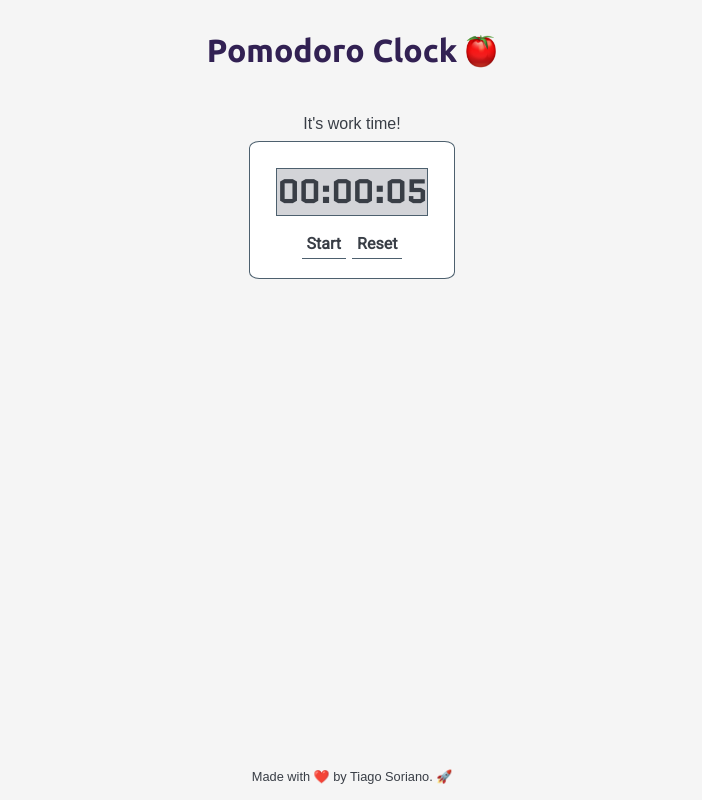
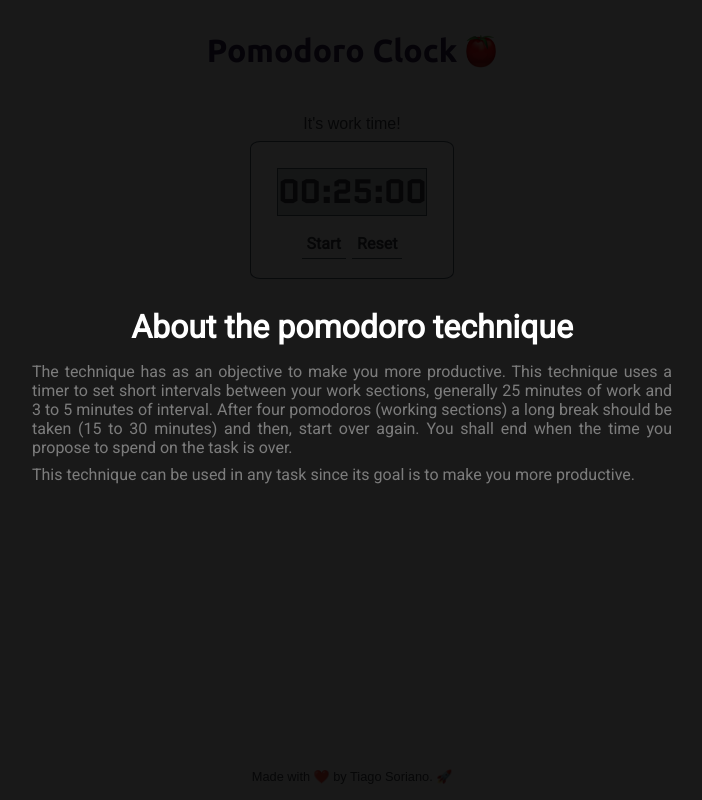
Before and after one commit to tiago-web/Pomodoro-Clock, a React (Create React App) app: page / in a window 1280 px wide. Shown: the whole page, without its empty margins (288-990 px from the left). Built offline with nearby package versions, Linux system fonts and the light colour scheme.

Commit message:
Remove uifx dependency and start about-modal

```diff
--- a/package.json
+++ b/package.json
@@ -8,8 +8,8 @@
     "@testing-library/user-event": "^7.2.1",
     "react": "^16.13.1",
     "react-dom": "^16.13.1",
-    "react-scripts": "3.4.1",
-    "uifx": "^2.0.7"
+    "react-modal": "^3.11.2",
+    "react-scripts": "3.4.1"
   },
   "scripts": {
     "start": "react-scripts start",
--- a/src/App.css
+++ b/src/App.css
@@ -1,7 +1,7 @@
 :root {
-	--primary-color: #34cb79;
 	--title-color: #322153;
 	--text-color: #393e46;
+	--modal-color: #7c7c7c;
 }
 
 .App {
--- a/src/App.js
+++ b/src/App.js
@@ -2,6 +2,7 @@ import React, { useState, useEffect } from "react";
 import Clock from "./components/Clock/index";
 import Header from "./components/Header/index";
 import Footer from "./components/Footer/index";
+import AboutModal from "./components/Modal/index";
 
 import "./App.css";
 
@@ -10,9 +11,9 @@ const App = () => {
 	const [breakTime, setBreakTime] = useState(false);
 	const [workStatus, setWorkStatus] = useState("It's work time!");
 	const [intervals, setIntervals] = useState({
-		smallBreak: 2,
-		bigBreak: 10,
-		workTime: 5,
+		workTime: 1500,
+		smallBreak: 300,
+		bigBreak: 1800,
 	});
 
 	useEffect(() => {
@@ -36,6 +37,7 @@ const App = () => {
 	return (
 		<div className="App">
 			<Header workStatus={workStatus} />
+			<AboutModal />
 			<Clock
 				setPomodoroCount={setPomodoroCount}
 				setBreakTime={setBreakTime}
--- a/src/components/Clock/styles.css
+++ b/src/components/Clock/styles.css
@@ -2,6 +2,15 @@
 	display: flex;
 	justify-content: center;
 }
+
+#clock .container {
+	background-color: #ffffff;
+	border-radius: 5%;
+	border: 1px solid #4d606e;
+	padding: 16px;
+	margin: 8px;
+}
+
 #clock .time {
 	background-color: #d3d4d8;
 	border: 1px solid #4d606e;
@@ -9,7 +18,6 @@
 }
 
 #clock h1 {
-	font-size: 32px;
 	font-family: "Quantico", sans-serif;
 }
 
@@ -34,11 +42,3 @@
 #clock button:focus {
 	outline: none;
 }
-
-#clock .container {
-	background-color: #ffffff;
-	border-radius: 5%;
-	border: 1px solid #4d606e;
-	padding: 16px;
-	margin: 8px;
-}
--- /dev/null
+++ b/src/components/Modal/index.js
@@ -0,0 +1,49 @@
+import React, { useState } from "react";
+import Modal from "react-modal";
+
+import "./styles.css";
+
+const customStyles = {
+	content: {
+		top: "50%",
+		left: "50%",
+		right: "auto",
+		bottom: "auto",
+		marginRight: "-50%",
+		transform: "translate(-50%, -50%)",
+	},
+};
+
+const AboutModal = () => {
+	const [modalIsOpen, setIsOpen] = useState(true);
+
+	return (
+		<Modal
+			isOpen={modalIsOpen}
+			style={customStyles}
+			overlayClassName="about-modal-overlay"
+			className="about-modal"
+			shouldFocusAfterRender={false}
+			contentLabel="Cadastro concluído!"
+			ariaHideApp={false}
+		>
+			<h1>About the pomodoro technique</h1>
+			<div className="modal-text">
+				<p>
+					The technique has as an objective to make you more productive. This
+					technique uses a timer to set short intervals between your work
+					sections, generally 25 minutes of work and 3 to 5 minutes of interval.
+					After four pomodoros (working sections) a long break should be taken
+					(15 to 30 minutes) and then, start over again. You shall end when the
+					time you propose to spend on the task is over.
+				</p>
+				<p>
+					This technique can be used in any task since its goal is to make you
+					more productive.
+				</p>
+			</div>
+		</Modal>
+	);
+};
+
+export default AboutModal;
--- /dev/null
+++ b/src/components/Modal/styles.css
@@ -0,0 +1,35 @@
+.about-modal {
+	position: absolute;
+	width: 50%;
+}
+
+.about-modal h1 {
+	color: #2fb86e;
+	display: flex;
+	flex-direction: column;
+	justify-content: center;
+	align-items: center;
+	color: #fff;
+	font-family: Roboto, Ubunto, sans-serif;
+	margin-bottom: 16px;
+}
+
+.about-modal-overlay {
+	position: fixed;
+	top: 0;
+	left: 0;
+	right: 0;
+	bottom: 0;
+	background-color: #000000e5;
+	z-index: 0;
+	border: none;
+	outline: none;
+}
+
+.about-modal .modal-text {
+	text-align: justify;
+	color: var(--modal-color);
+}
+.about-modal .modal-text p {
+	margin-bottom: 8px;
+}
```
Also changed, not shown: 1 other file (tests, documents, lock files or other folders).
